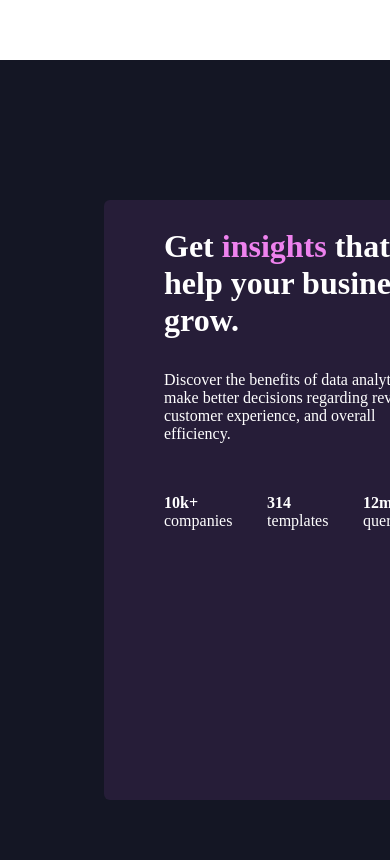
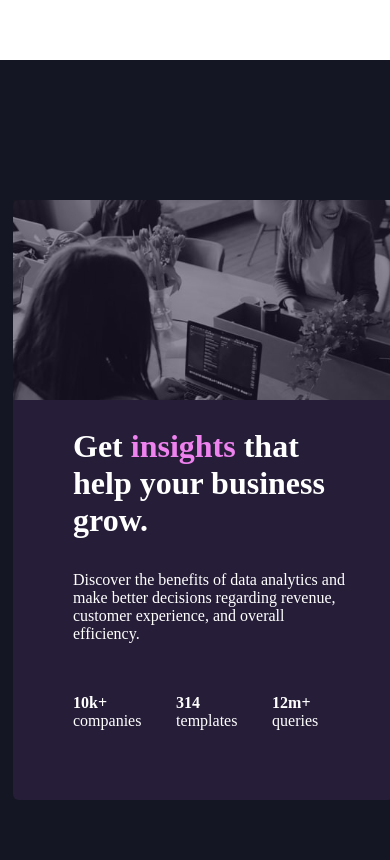
Before and after one commit to sud018/responsive-site, a plain HTML site: page index.html in a window 390 px wide. Shown: the part 240-1100 px from the top of the page. Drawn offline with Linux system fonts and the light colour scheme.

Commit message:
space changed

```diff
--- a/style.css
+++ b/style.css
@@ -65,22 +65,33 @@ object-fit: cover;
   .container
   {
     background: #141624;
-    height:900px;
+    height:860px;
     left: 0px;
     position: relative;
     top:300px;
   }
   .header{
     height:600px;
-    width: fit-content;
+    width: 381px;
     background-color: #261d38;
     position: relative;
     bottom: 100px;
     border-radius: 6px;
-    left: 8%;
+    left: 1%;
     top: 140px;
   }
-
-
+ .grid{
+   display: grid;
+   grid-template-rows: 200px 400px;
+   grid-template-columns: auto;
+ }
+img{
+  grid-area: 1/1/2/2;
+  height: 200px;
+  width:400px;
+}
+.grid-main{
+  grid-area: 2/1/3/2;
+}
 
 }
```
